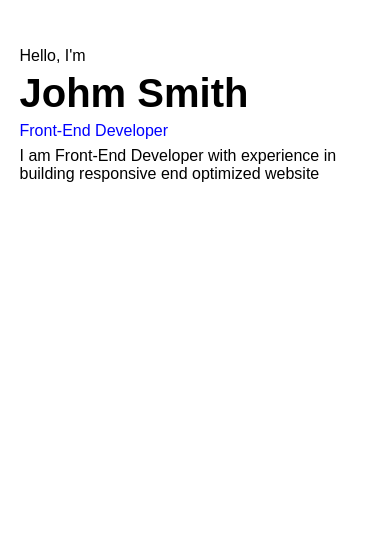
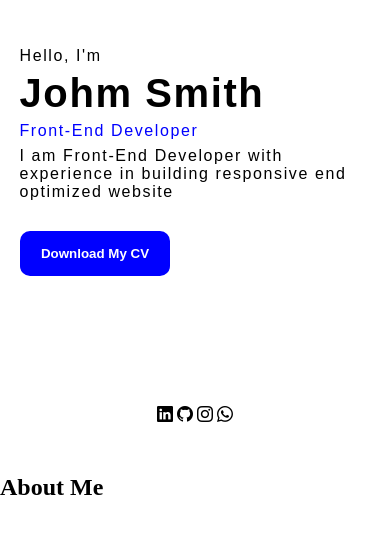
Before and after one commit to Hmei7r1/interactive-website, a website: page pages/index/index.html in a window 390 px wide. Shown: the part 240-774 px from the top of the page. Drawn offline with nearby package versions, Linux system fonts and the light colour scheme.

Commit message:
section page

```diff
--- a/pages/index/index.html
+++ b/pages/index/index.html
@@ -23,8 +23,33 @@
                     <p style="font-family: sans-serif;">I am Front-End Developer with experience in building responsive end optimized website</p>
                 </div>
             </div>
+            <div class="btnCV">
+                <button>
+                    Download My CV
+                </button>
+            </div>
+            <div class="mediaSocialMe">
+                <div class="iconMedsos">
+                    <div class="icon">
+                        <i class="linkedin bi-linkedin"></i>
+                        <i class="github bi-github"></i>
+                        <i class="instagram bi-instagram"></i>
+                        <i class="wa bi-whatsapp"></i>
+                    </div>
+                </div>
+            </div>
         </div>
     </section>
+
+    <main>
+        <article>
+            <div class="containerAbout">
+                <div class="title">
+                    <h2>About Me</h2>
+                </div>
+            </div>
+        </article>
+    </main>
 
 </body>
 <script src="/js/append.js"></script>
--- a/src/publick-css/index.css
+++ b/src/publick-css/index.css
@@ -10,6 +10,7 @@
         display: flex;
         flex-direction: column;
         gap: 0.4rem;
+        letter-spacing: 0.1rem;
     }
 
     section .container .imageUser{
@@ -28,6 +29,27 @@
         margin: 50px auto;
     }
 
-    section .container .containerText .textTop
+    section .btnCV {
+        margin: -20px 0px 0px 20px;
+    }
+
+    section .btnCV button {
+        width: 150px;
+        height: 45px;
+        border-radius: 10px;
+        color: white;
+        border-color: white;
+        background-color: blue;
+        border: none;
+        font-family: sans-serif;
+        font-weight: 700;
+    }
+
+    section .mediaSocialMe {
+        margin-top: 130px;
+        display: flex;
+        justify-content: center;
+        margin-bottom: 50px;
+    }
 
 }
--- a/src/publick-css/navbar.css
+++ b/src/publick-css/navbar.css
@@ -4,10 +4,6 @@
         margin: 0;
         padding: 0;
         box-sizing: border-box;
-    }
-
-    body{
-        margin-bottom: 10000px;
     }
 
     header{
```
